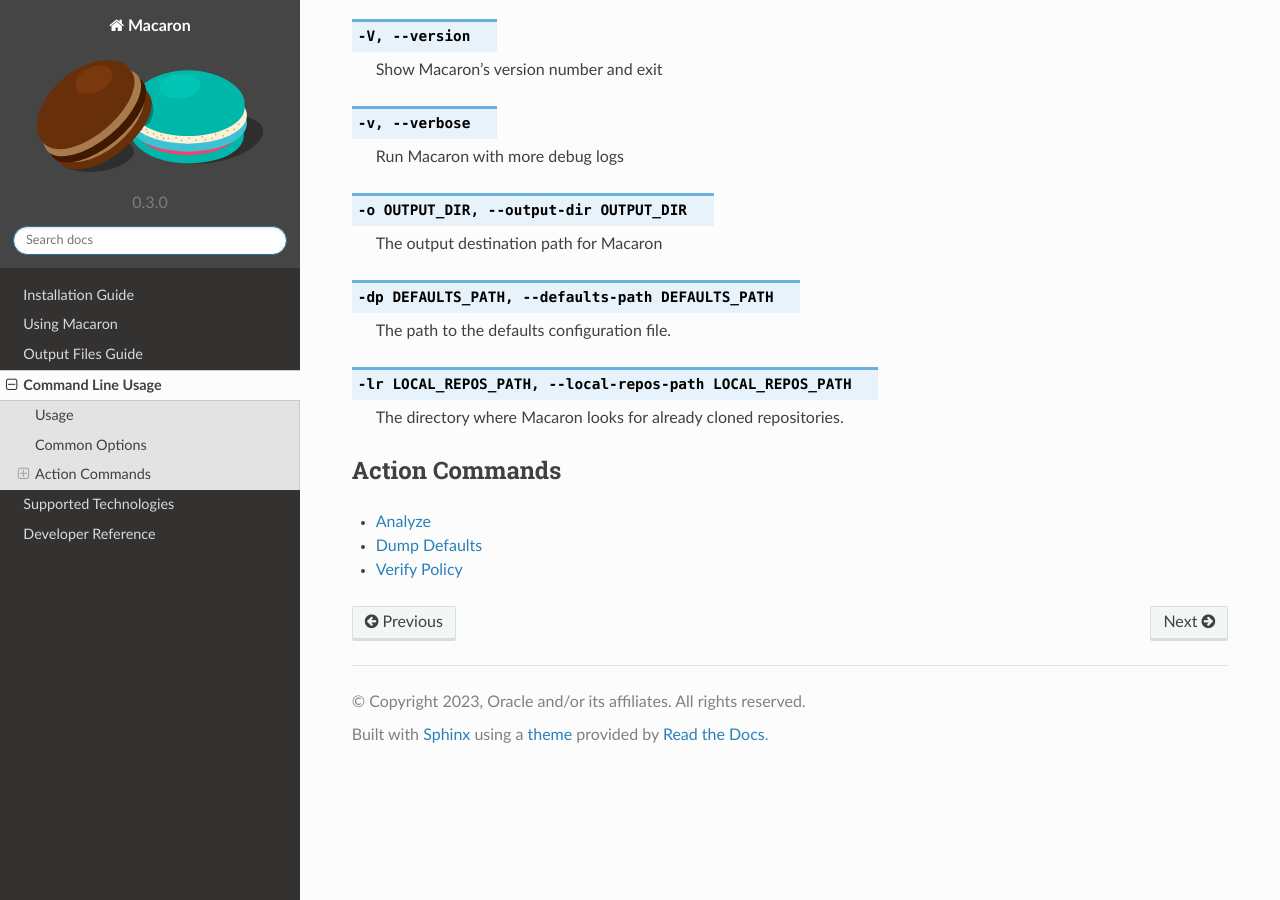
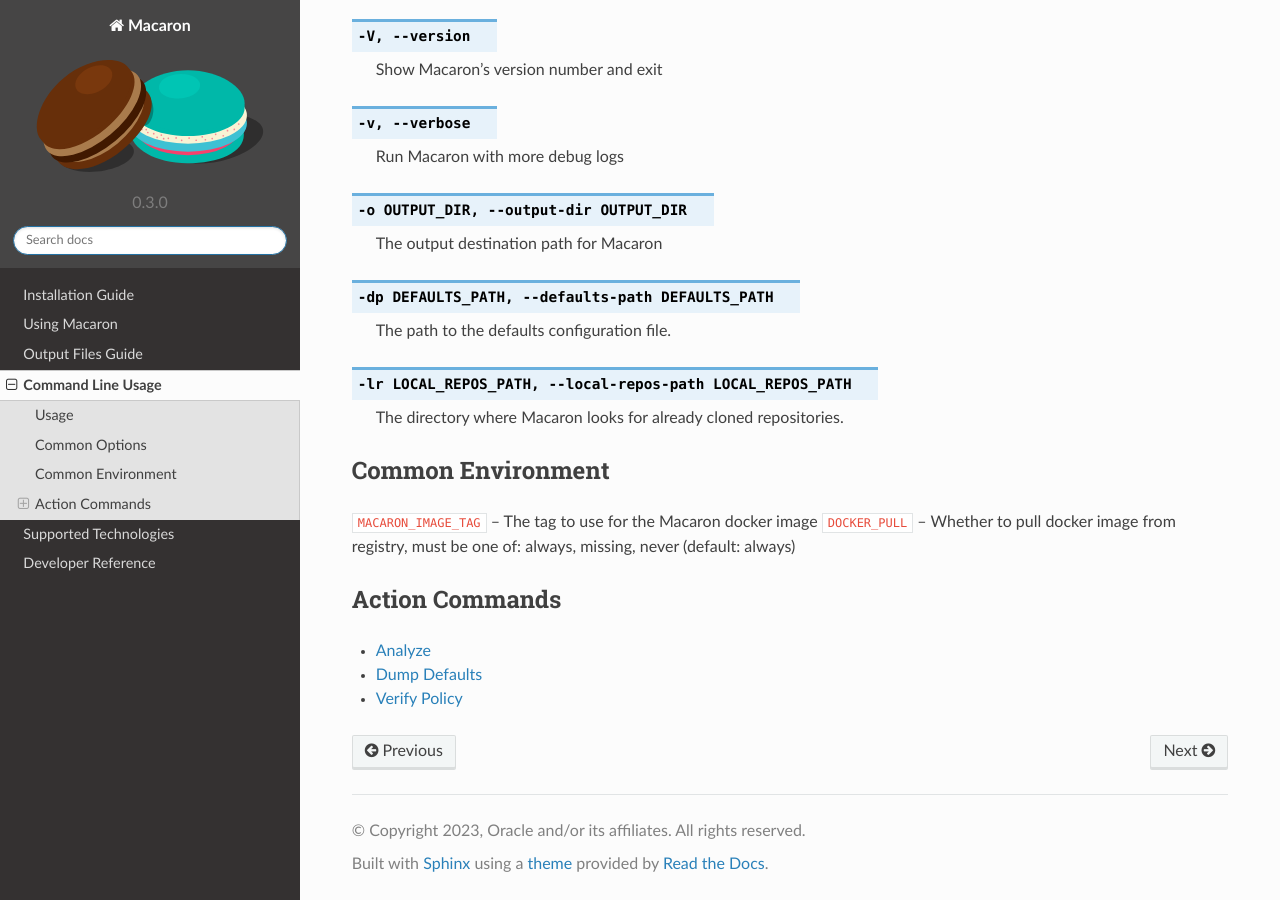
Before and after one commit to oracle/macaron, a Sphinx documentation site: the page built from docs/source/pages/cli_usage/index.rst, in a window 1280 px wide and 900 px high, scrolled down 705 px. Built offline with Sphinx 7.4.7 and the Read the Docs theme 2.0.0, drawn with Linux system fonts in a browser that asks for light colours.

Commit message:
docs: add documentation for run_macaron.sh environment variables MACARON_IMAGE_TAG and DOCKER_PULL
Signed-off-by: Nicholas Allen <nicholas.allen@oracle.com>

```diff
--- a/docs/source/pages/cli_usage/index.rst
+++ b/docs/source/pages/cli_usage/index.rst
@@ -49,6 +49,13 @@
 
 	The directory where Macaron looks for already cloned repositories.
 
+-----------
+Common Environment
+-----------
+
+``MACARON_IMAGE_TAG`` – The tag to use for the Macaron docker image
+``DOCKER_PULL`` – Whether to pull docker image from registry, must be one of: always, missing, never (default: always)
+
 ---------------
 Action Commands
 ---------------
```
